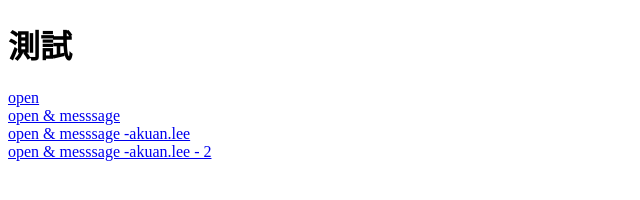
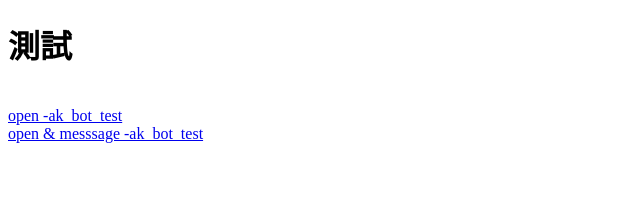
Before and after one commit to LEECHIENKUAN/aklee.github.io, a plain HTML site: page index.html in a window 1280 px wide. Shown: the whole page, without its empty margins (0-640 px from the left). Drawn offline with Linux system fonts and the light colour scheme.

Commit message:
Update index.html

```diff
--- a/index.html
+++ b/index.html
@@ -6,15 +6,11 @@
   </head>
   <body>
     <h1>測試</h1>
-    <a href='https://line.me/R/oaMessage/ki712465/'> open </a>
     <br>
-    <a href='https://line.me/R/oaMessage/ki712465/?hello'> open & messsage  </a>
+    <a href='https://line.me/R/oaMessage/@156oxhsi'> open -ak_bot_test </a>
+    <br>
+    <a href='https://line.me/R/oaMessage/@156oxhsi/?hello'> open & messsage -ak_bot_test </a>
 
-    <br>
-    <a href='https://line.me/R/oaMessage/@akuan.lee/?hello'> open & messsage -akuan.lee </a>
-
-    <br>
-    <a href='https://line.me/ti/p/akuan.lee'> open & messsage -akuan.lee - 2 </a>
 
 
 </body>
```
